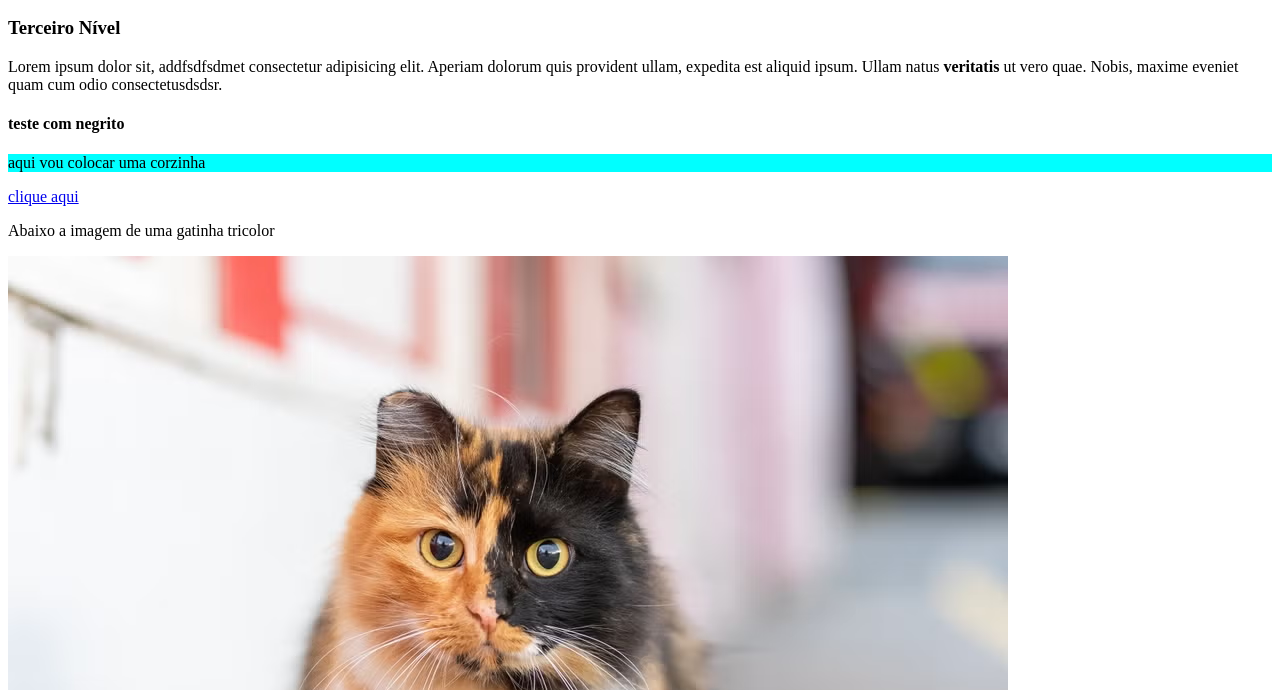
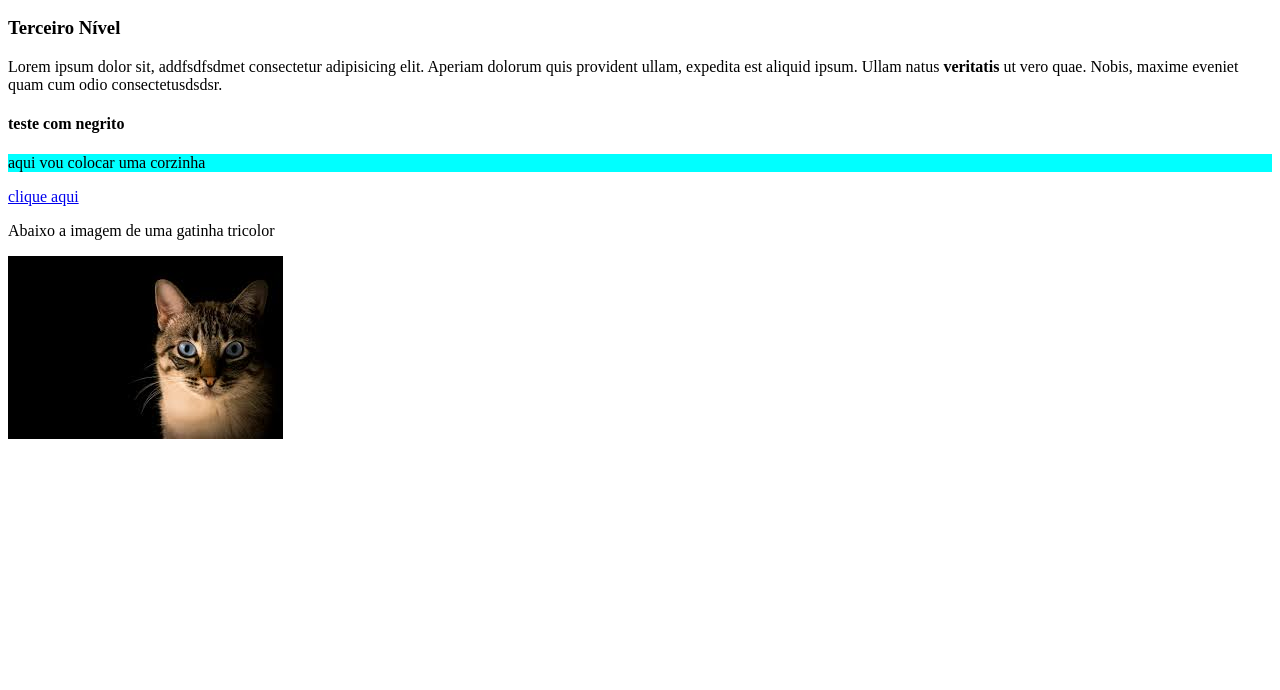
Before and after one commit to lanezita/primeiro_repo, a plain HTML site: page Aula/index.html in a window 1280 px wide. Shown: the part 110-800 px from the top of the page. Drawn offline with Linux system fonts and the light colour scheme.

Commit message:
alteração de imagem do assets

```diff
--- a/Aula/index.html
+++ b/Aula/index.html
@@ -18,7 +18,7 @@
 <p><a href="https://lanezita.github.io/primeiro_repo/" target="_blank"> clique aqui</a></p>
 
 <p> Abaixo a imagem de uma gatinha tricolor</p>
-<img src="/assets/gato_tricolor.avif" alt="imagem de uma gata tricolor">
+<img src="/assets/images.jpg" alt="imagem de um gato cinza com branco">
 
 
 </body>
```
Also changed, not shown: assets/images.jpg (added).
